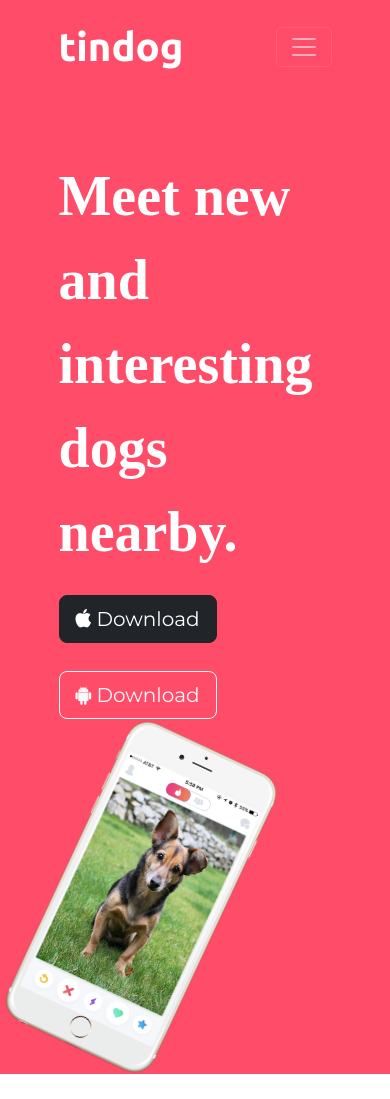
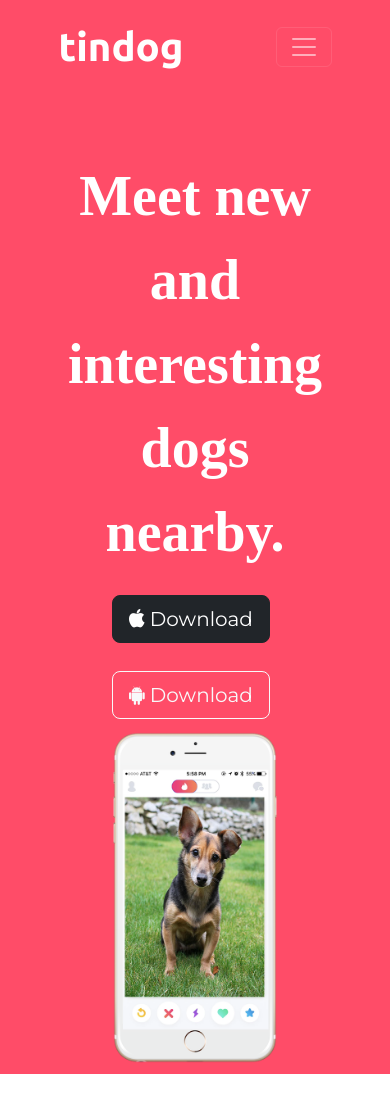
Before and after one commit to einfach-racing/tindogtest, a plain HTML site: page index.html in a window 390 px wide. Shown: the top 1099 px of the page. Drawn offline with nearby package versions, Linux system fonts and the light colour scheme.

Commit message:
Update styles.css
Update media for mobile

```diff
--- a/css/styles.css
+++ b/css/styles.css
@@ -142,3 +142,17 @@ padding: 3% 2%;
 .download-button-bottom {
   margin: 10px 20px ;
   text-align: center;
+}
+
+@media (max-width: 1100px) {
+
+  #title {
+    text-align: center;
+  }
+
+  .title-image {
+    position: static;
+    transform: rotate(0);
+  }
+
+}
```
